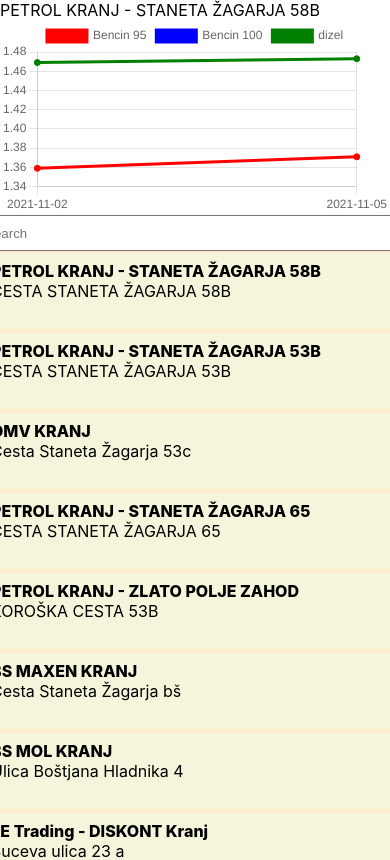
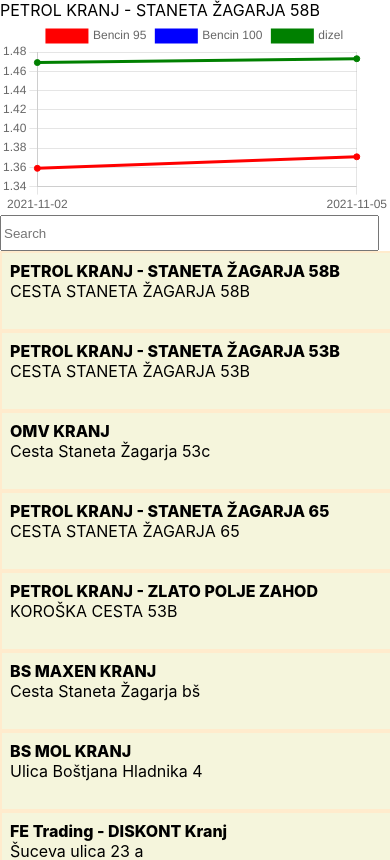
Before and after one commit to dragaGoriva/dragaGoriva, a React (Create React App) app: page / in a window 390 px wide. Shown: the top 860 px of the page. Built offline with nearby package versions, Linux system fonts and the light colour scheme.

Commit message:
another one

```diff
--- a/src/App.css
+++ b/src/App.css
@@ -77,4 +77,10 @@
         flex-direction: column-reverse;
         align-items: center;
     }
+    .Station {
+        width: 100%;
+    }
+    .searchbar {
+        width: 95%;
+    }
 }
```
Also changed, not shown: src/App.js (indentation only).
